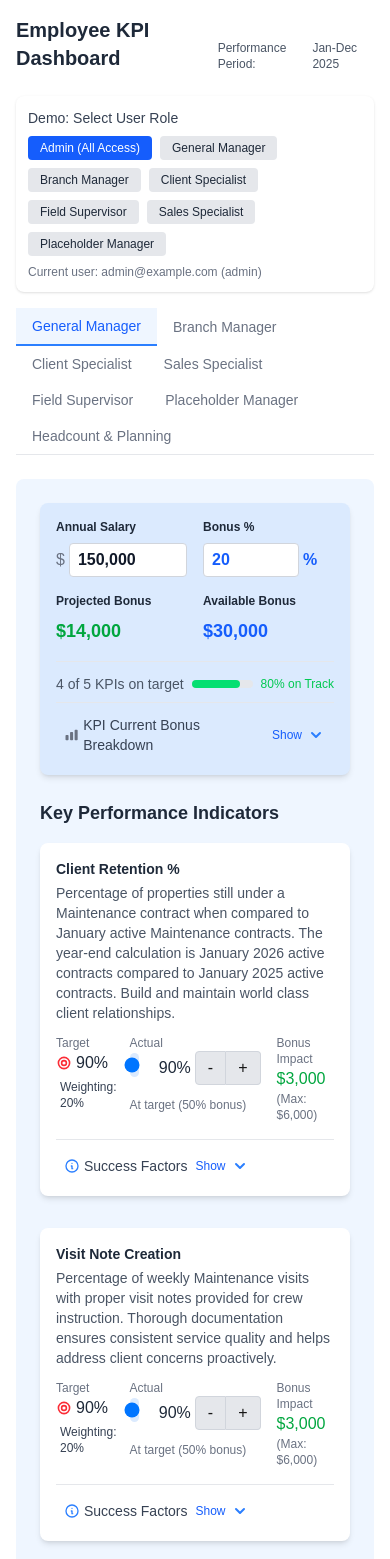
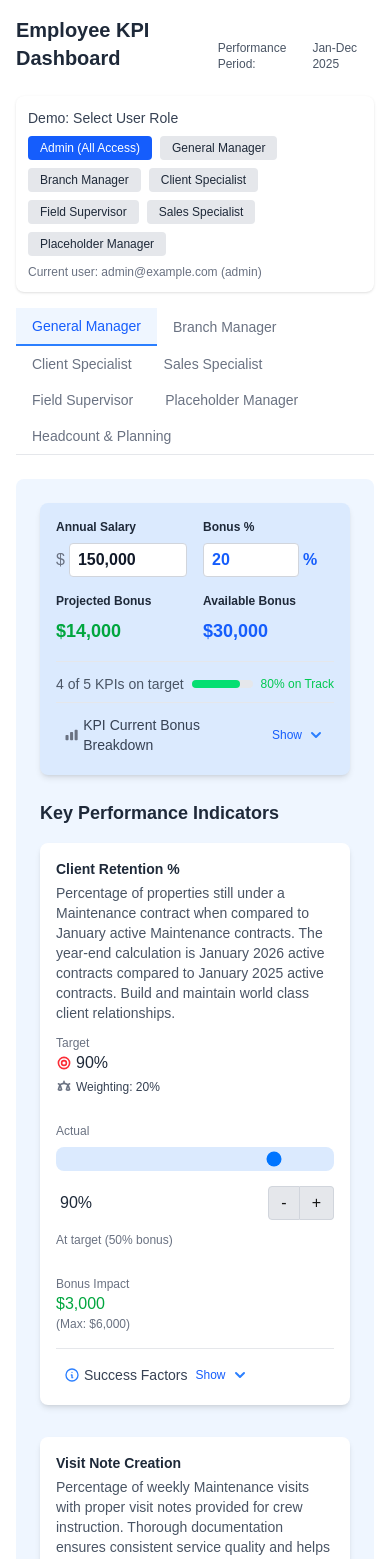
Before and after one commit to TyMurrayELM/KPI-Dashboard, a Next.js app: page / in a window 390 px wide. Shown: the top 1559 px of the page. Built offline with nearby package versions, Linux system fonts and the light colour scheme.

Commit message:
Mobile slider improvements

```diff
--- a/src/components/KPIDashboard.jsx
+++ b/src/components/KPIDashboard.jsx
@@ -1007,8 +1007,10 @@ const KPIDashboard = () => {
           <h3 className="text-sm md:text-lg font-semibold text-gray-800">{kpi.name}</h3>
           <p className="text-sm text-gray-600 mt-1 mb-3">{kpi.description}</p>
 
-          <div className="grid grid-cols-4 gap-4">
-            <div>
+          {/* Responsive grid for KPI details */}
+          <div className="grid grid-cols-1 md:grid-cols-4 gap-4">
+            {/* Target section - stacks on mobile, becomes a column on desktop */}
+            <div className="mb-3 md:mb-0">
               <p className="text-xs text-gray-500">Target</p>
               <p className="text-md font-medium text-gray-800 flex items-center">
                 <svg xmlns="http://www.w3.org/2000/svg" className="h-4 w-4 mr-1 text-red-500" viewBox="0 0 20 20" fill="currentColor">
@@ -1024,11 +1026,13 @@ const KPIDashboard = () => {
               </div>
             </div>
 
-            <div className="col-span-2">
-              <p className="text-xs text-gray-500">Actual</p>
+            {/* Actual section with slider - spans 2 columns on desktop */}
+            <div className="col-span-1 md:col-span-2 mb-3 md:mb-0">
+              <p className="text-xs text-gray-500 mb-2">Actual</p>
               <div className="flex flex-col">
-                <div className="flex items-center justify-between mb-2">
-                  <div className="flex-1 mr-4">
+                {/* Mobile and desktop slider layout */}
+                <div className="flex flex-col sm:flex-row items-start sm:items-center mb-2">
+                  <div className="flex-1 w-full mb-2 sm:mb-0 sm:mr-4">
                     <input
                       type="range"
                       min={getMinValueForKPI(kpi.name)}
@@ -1039,7 +1043,8 @@ const KPIDashboard = () => {
                     />
                   </div>
 
-                  <span className="text-gray-800 font-medium min-w-[40px] text-center">{kpi.actual}%</span>
+                  <div className="flex items-center justify-between w-full sm:w-auto">
+                    <span className="text-gray-800 font-medium min-w-[40px] text-center mr-4 sm:mr-2">{kpi.actual}%</span>
 
                     <div className="flex">
                       <button
@@ -1056,7 +1061,9 @@ const KPIDashboard = () => {
                       </button>
                     </div>
                   </div>
-
+                </div>
+
+                {/* Status text */}
                 {(kpi.name === 'Client Retention %' || kpi.name === 'Visit Note Creation') && (
                   <div className="mt-1 text-xs text-gray-500">
                     {kpi.actual < 90 ?
@@ -1206,6 +1213,7 @@ const KPIDashboard = () => {
               </div>
             </div>
 
+            {/* Bonus Impact section */}
             <div>
               <p className="text-xs text-gray-500">Bonus Impact</p>
               <div>
@@ -1608,13 +1616,13 @@ const KPIDashboard = () => {
       </div>
 
       {/* Tabs - only render tabs that the user has access to */}
-      <div className="flex flex-wrap border-b border-gray-200 mb-6">
+      <div className="flex flex-wrap border-b border-gray-200 mb-6 overflow-x-auto">
         {['general-manager', 'branch-manager', 'client-specialist', 'specialist', 'field-supervisor', 'asset-risk-manager', 'headcount']
           .filter(tabKey => isTabAccessible(tabKey))
           .map((tabKey) => (
           <button
             key={tabKey}
-            className={`py-2 px-4 font-medium text-sm ${
+            className={`py-2 px-4 font-medium text-sm whitespace-nowrap ${
               activeTab === tabKey
                 ? `border-b-2 border-blue-500 text-blue-600 ${getTabColor(tabKey)}`
                 : 'text-gray-500 hover:text-gray-700'
```
Lines whose indentation alone changed are shown as unchanged.
